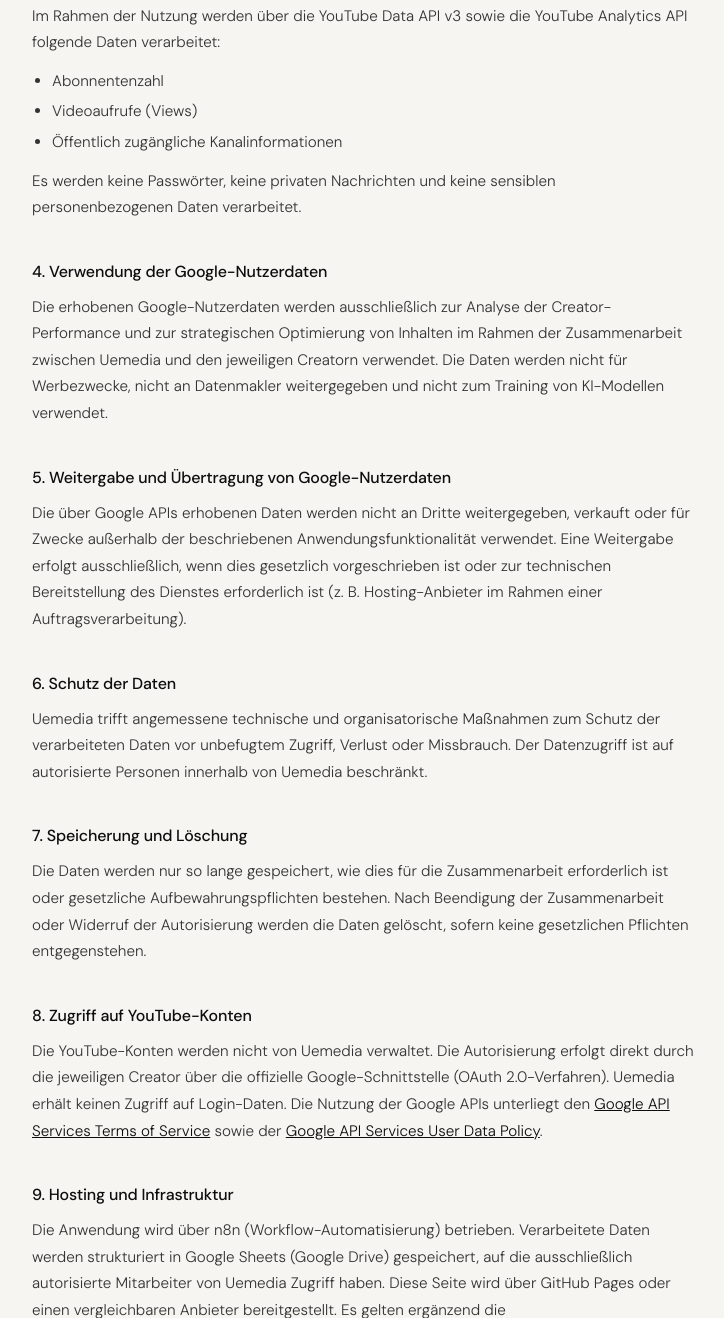
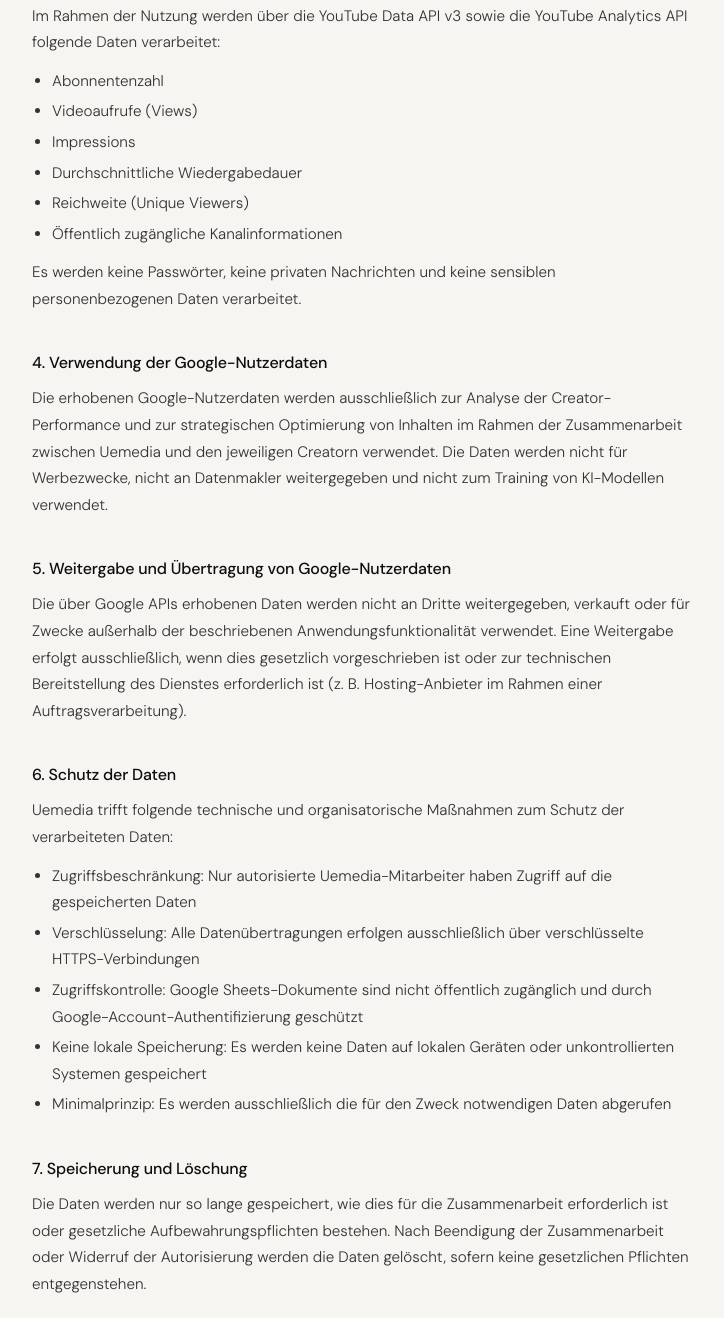
Before and after one commit to Rapidnodeai/ratecard-legal-google, a plain HTML site: page datenschutz.html in a window 1280 px wide. Shown: the part 771-2089 px from the top of the page, without its empty margins (276-1000 px from the left). Drawn offline with Linux system fonts and the light colour scheme.

Commit message:
Add files via upload

```diff
--- a/datenschutz.html
+++ b/datenschutz.html
@@ -59,6 +59,9 @@
     <ul>
         <li>Abonnentenzahl</li>
         <li>Videoaufrufe (Views)</li>
+        <li>Impressions</li>
+        <li>Durchschnittliche Wiedergabedauer</li>
+        <li>Reichweite (Unique Viewers)</li>
         <li>Öffentlich zugängliche Kanalinformationen</li>
     </ul>
     <p>Es werden keine Passwörter, keine privaten Nachrichten und keine sensiblen personenbezogenen Daten verarbeitet.</p>
@@ -83,10 +86,15 @@
 
     <h2>6. Schutz der Daten</h2>
     <p>
-        Uemedia trifft angemessene technische und organisatorische Maßnahmen zum Schutz der
-        verarbeiteten Daten vor unbefugtem Zugriff, Verlust oder Missbrauch.
-        Der Datenzugriff ist auf autorisierte Personen innerhalb von Uemedia beschränkt.
+        Uemedia trifft folgende technische und organisatorische Maßnahmen zum Schutz der verarbeiteten Daten:
     </p>
+    <ul>
+        <li>Zugriffsbeschränkung: Nur autorisierte Uemedia-Mitarbeiter haben Zugriff auf die gespeicherten Daten</li>
+        <li>Verschlüsselung: Alle Datenübertragungen erfolgen ausschließlich über verschlüsselte HTTPS-Verbindungen</li>
+        <li>Zugriffskontrolle: Google Sheets-Dokumente sind nicht öffentlich zugänglich und durch Google-Account-Authentifizierung geschützt</li>
+        <li>Keine lokale Speicherung: Es werden keine Daten auf lokalen Geräten oder unkontrollierten Systemen gespeichert</li>
+        <li>Minimalprinzip: Es werden ausschließlich die für den Zweck notwendigen Daten abgerufen</li>
+    </ul>
 
     <h2>7. Speicherung und Löschung</h2>
     <p>
```
